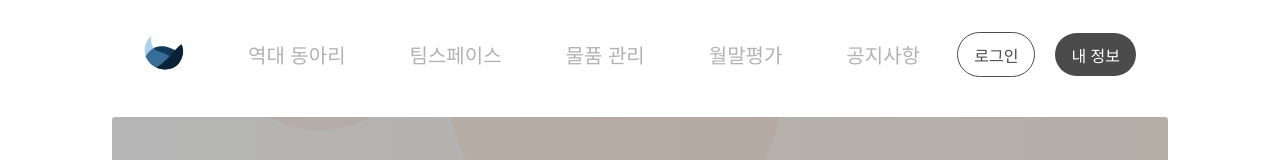
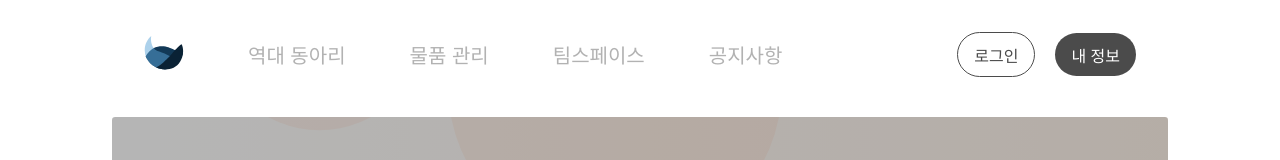
Before and after one commit to arabssm/muldum-v2, a Next.js app in the folder muldum/: page / in a window 1280 px wide. Shown: the top 160 px of the page. Built offline with nearby package versions, Linux system fonts and the light colour scheme; a web font is replaced by a local one.

Commit message:
docs(#19) :: 위치변경 및 월말평가 삭제

```diff
--- a/muldum/src/components/topAppBar/index.tsx
+++ b/muldum/src/components/topAppBar/index.tsx
@@ -8,9 +8,8 @@ import * as _ from "./style";
 const Menu: { label: string; path: string }[] = [
   { label: "홈화면", path: "/" },
   { label: "역대 동아리", path: "/clubs" },
+  { label: "물품 관리", path: "/items" },
   { label: "팀스페이스", path: "/team" },
-  { label: "물품 관리", path: "/items" },
-  { label: "월말평가", path: "/evaluation" },
   { label: "공지사항", path: "/notice" },
 ];
 
```
